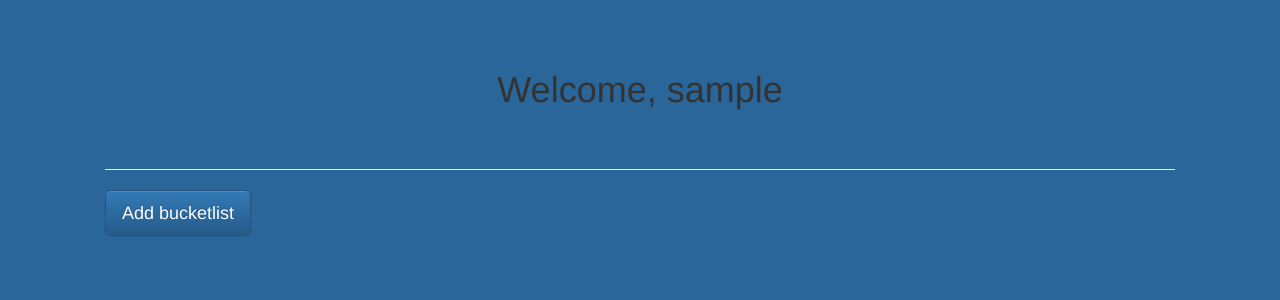
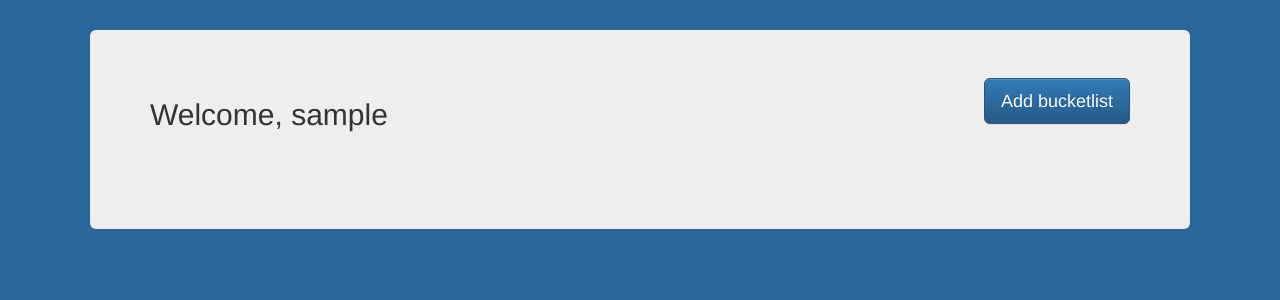
Before and after one commit to nakalyangoaisha/BucketList, a Flask app: a page that uses app/templates/index.html in a window 1280 px wide. Shown: the part 50-350 px from the top of the page. Run offline with Flask 2, Linux system fonts and the light colour scheme; some libraries are stand-ins or nearby versions.

Commit message:
Update bucketlist index file

```diff
--- a/app/templates/index.html
+++ b/app/templates/index.html
@@ -29,13 +29,11 @@
 <div class="container">
 
 <!--Bucketlists page-->
-    <div class="page-header">
-        <h1 id="heading" class="text-center">Welcome, {{ username }}</h1>
-    </div>
+<div class="row jumbotron text-center">
+    <h2 id="heading" class="pull-left">Welcome, {{ username }}</h2>
+    <a type="button" class="btn btn-primary btn-lg pull-right" href="/additems">Add bucketlist</a>
+</div>
 
-    <div class="">
-        <a type="button" class="btn btn-primary btn-lg text-center" href="/additems">Add bucketlist</a>
-    </div>
     <div class="list-group">
          {% if bucketlist %}
              <a class="" href="/additems" >{{ bucketlist.title }}</a>
```
